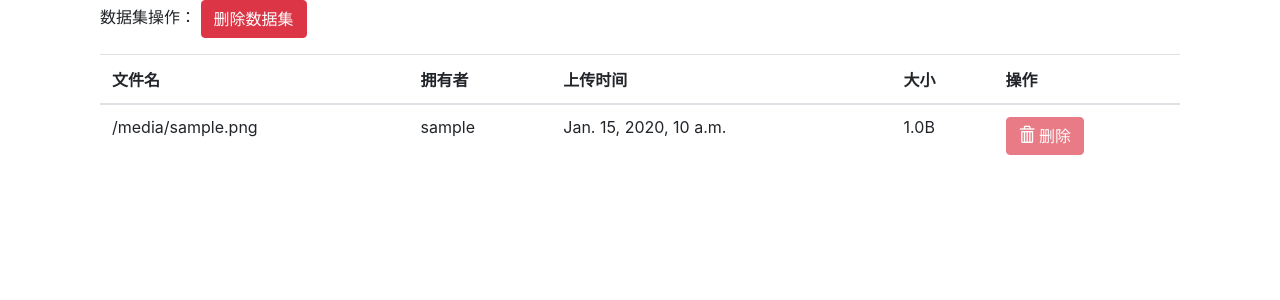
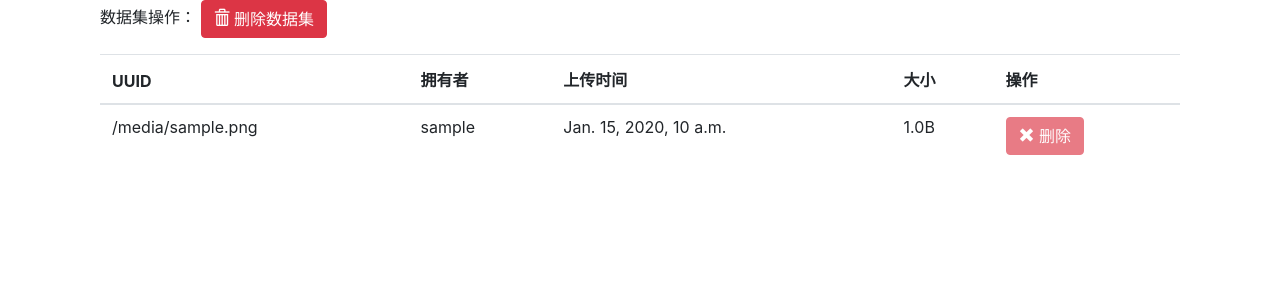
Before and after one commit to FingerBlack/DatasetContributionSystem, a Django app: template DatasetContributionSystem/dataset/templates/dataset/manage.html in a window 1280 px wide. Shown: the part 56-356 px from the top of the page. Run offline with Django 3.2, Linux system fonts and the light colour scheme; tables that the repository leaves empty hold one stand-in row (values such as "Sample post"); the template is opened without the code that fills it: values that come from a table or form of the project are taken from there, most other values are stand-ins (such as "Sample title", 1, 10 or a date in 2020); some libraries are stand-ins or nearby versions.

Commit message:
美化manage.html

```diff
--- a/DatasetContributionSystem/dataset/templates/dataset/manage.html
+++ b/DatasetContributionSystem/dataset/templates/dataset/manage.html
@@ -1,21 +1,20 @@
 {% extends 'base.html' %}
 {% block title %}管理{% endblock %}
-
-{% block head %}
-{% endblock %}
 {% load my_filter %}
 {% block content %}
 <div class='container'>
     <div class="col-md-12 mb-3">
         <span>数据集操作：</span>
-        <a href="/dataset/{{dataset.name}}/manage/drop/"><button class="btn btn-danger">删除数据集</button></a>
+        <a href="/dataset/{{dataset.name}}/manage/drop/"><button class="btn btn-danger"><span
+                    class="glyphicon glyphicon-trash" aria-hidden="true"></span> 删除数据集</button></a>
     </div>
     <div class="col-md-12 mb-3">
         <table class="table table-condensed">
             <!--<caption>...</caption>-->
             <thead>
                 <tr>
-                    <th>文件名</th>
+                    <th>UUID
+                    </th>
                     <th>拥有者</th>
                     <th>上传时间</th>
                     <th>大小</th>
@@ -47,7 +46,7 @@
                                 alert(dt["status"]);
                             }
                         });
-                    '><span class="glyphicon glyphicon-trash" aria-hidden="true"></span> 删除</button>
+                    '><span class="glyphicon glyphicon-remove" aria-hidden="true"></span> 删除</button>
                     </td>
                 </tr>
                 {% endfor %}
```
